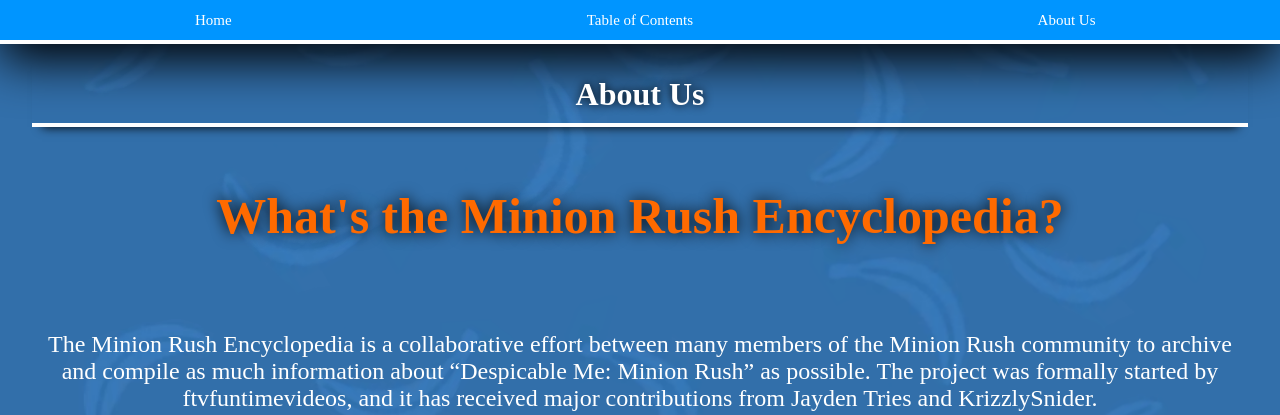
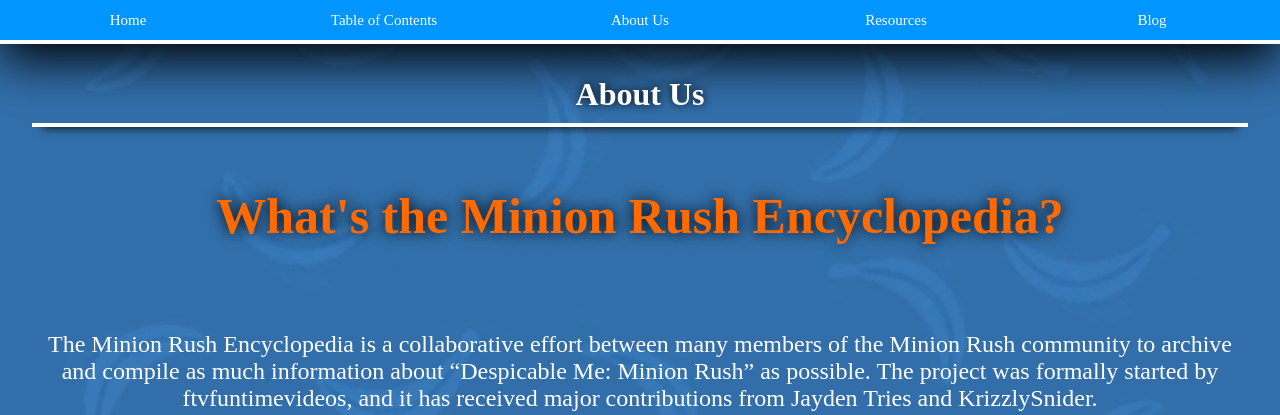
Before and after one commit to MinionRushEncyclopedia/minionrushencyclopedia.github.io, a PHP site: page /about-us/index.html in a window 1280 px wide. Shown: the part 104-519 px from the top of the page. Run offline with PHP 8.4, Linux system fonts and the light colour scheme; some web fonts are replaced.

Commit message:
Bigger Top Bar Menu!

```diff
--- a/base/InsertElement.js
+++ b/base/InsertElement.js
@@ -22,7 +22,9 @@
 			TabLinks.innerHTML =
 			'<a href= "../home/" class="tablink"> Home </a> \
 			<a href = "../table-of-contents/" class="tablink"> Table of Contents </a> \
-			<a href = "../about-us/" class="tablink"> About Us </a>';
+			<a href = "../about-us/" class="tablink"> About Us </a> \
+			<a href = "../resource-hub/" class="tablink"> Resources </a> \
+			<a href = "../blog/" class="tablink"> Blog </a>';
 		}
 
 		function CreateHamburgerMenu() {
--- a/base/m_style.css
+++ b/base/m_style.css
@@ -95,8 +95,8 @@ header {
   float: left;
   border-bottom: solid 4px white;
   cursor: pointer;
-  font-size: 2.5vw;
-  width: 33.33%;
+  font-size: 2.1vw;
+  width: 20%;
   height: 50px;
   line-height: 50px;
   text-decoration: none;
--- a/base/style.css
+++ b/base/style.css
@@ -130,7 +130,7 @@ header {
   border-bottom: solid 4px white;
   cursor: pointer;
   font-size: 15px;
-  width: 33.33%;
+  width: 20%;
   height: 40px;
   line-height: 40px;
   text-decoration: none;
```
